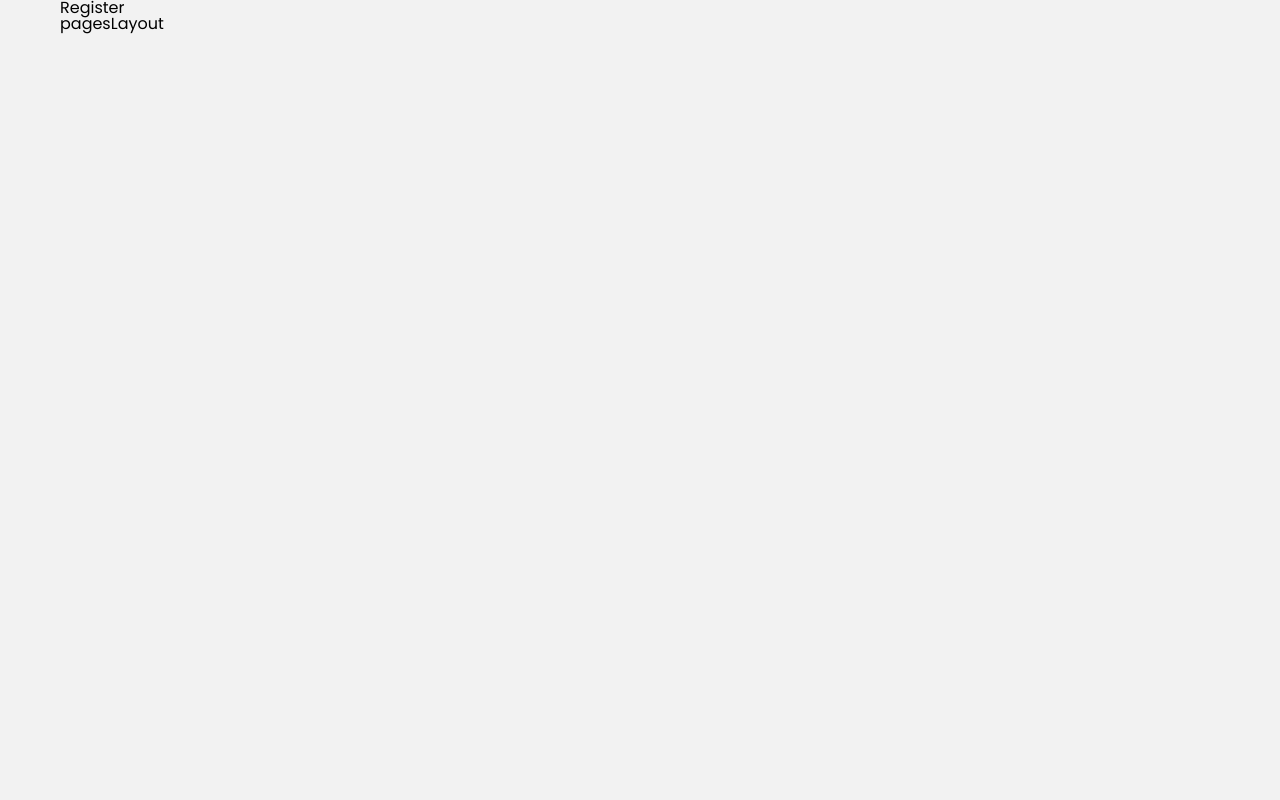
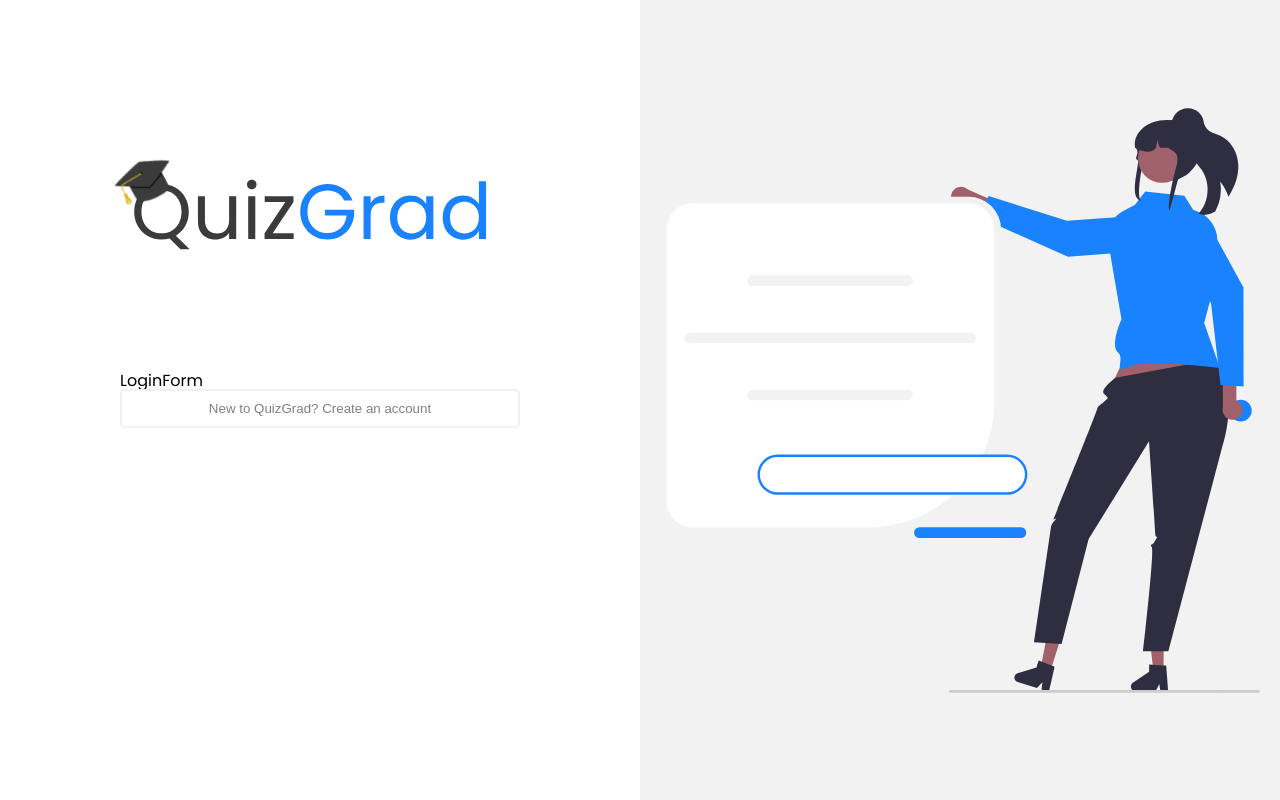
Before and after one commit to Evcadiy/quizgrad-nextjs, a Next.js app: page /register in a window 1280 px wide. Built offline with nearby package versions, Linux system fonts and the light colour scheme.

Commit message:
register page

```diff
--- a/package.json
+++ b/package.json
@@ -13,6 +13,7 @@
     "next": "14.1.1",
     "react": "^18",
     "react-dom": "^18",
+    "react-hook-form": "^7.51.0",
     "sass": "^1.71.1"
   },
   "devDependencies": {
--- /dev/null
+++ b/src/app/(auth-page)/register/page.tsx
@@ -0,0 +1,42 @@
+"use client";
+
+import LoginForm from "@/components/Forms/LoginForm/LoginForm";
+import RegisterForm from "@/components/Forms/RegisterForm/RegisterForm";
+import Image from "next/image";
+import React, { useState } from "react";
+
+import regImg from "@/assets/reg-image.svg";
+import logo from "@/assets/logo-full.svg";
+
+import "@/scss/register-page/register-page.scss";
+import "@/scss/register-page/register-page-media.scss";
+const Register: React.FC = () => {
+  const [isLogin, setIsLogin] = useState(true);
+
+  return (
+    <div>
+      <div className="left-half">
+        <section className="reg-section">
+          <Image className="logo-reg-img" alt={"Logo"} src={logo} />
+          {isLogin ? <LoginForm /> : <RegisterForm />}
+          <button className="switch" onClick={() => setIsLogin(!isLogin)}>
+            {isLogin
+              ? "New to QuizGrad? Create an account"
+              : "Already a member? Login"}
+          </button>
+        </section>
+      </div>
+      <div className="right-half">
+        <Image
+          width={600}
+          priority
+          className="reg-image"
+          src={regImg}
+          alt="RegImage"
+        />
+      </div>
+    </div>
+  );
+};
+
+export default Register;
--- a/src/app/(pages)/register/page.tsx
+++ /dev/null
@@ -1,7 +0,0 @@
-import React from "react";
-
-const Register = () => {
-  return <div>Register</div>;
-};
-
-export default Register;
--- a/src/app/layout.tsx
+++ b/src/app/layout.tsx
@@ -14,7 +14,7 @@ export default function RootLayout({
   return (
     <html lang="en">
       <body>
-        <div className="container">{children}</div>
+        <div>{children}</div>
       </body>
     </html>
   );
--- /dev/null
+++ b/src/components/Forms/LoginForm/LoginForm.tsx
@@ -0,0 +1,7 @@
+import React from "react";
+
+const LoginForm = () => {
+  return <div>LoginForm</div>;
+};
+
+export default LoginForm;
--- /dev/null
+++ b/src/components/Forms/RegisterForm/RegisterForm.tsx
@@ -0,0 +1,7 @@
+import React from "react";
+
+const RegisterForm = () => {
+  return <div>RegisterForm</div>;
+};
+
+export default RegisterForm;
--- a/src/components/Header/Header.tsx
+++ b/src/components/Header/Header.tsx
@@ -10,7 +10,7 @@ const Header = () => {
       <div className="header-content">
         <Image src={logo} alt="logo" className="logo" />
         <Link className="login-signup-button" href="/register">
-          Log in / Sign up
+          Login / Sign up
         </Link>
       </div>
     </div>
--- a/src/scss/main-page/main-page.scss
+++ b/src/scss/main-page/main-page.scss
@@ -2,6 +2,7 @@
 
 .main {
   display: flex;
+  padding: 0 20px;
   justify-content: center;
   gap: 20px;
   align-items: center;
--- a/src/scss/main.scss
+++ b/src/scss/main.scss
@@ -6,11 +6,3 @@ body {
   font-family: "Poppins", sans-serif;
   background-color: $light-gray;
 }
-
-.container {
-  max-width: 1200px;
-  margin: 0 auto;
-  padding: 0 20px;
-  box-sizing: border-box;
-  position: relative;
-}
--- /dev/null
+++ b/src/scss/register-page/register-page-media.scss
@@ -0,0 +1,10 @@
+@import "@/scss/common/variables";
+
+@media (max-width: $breakpoint_md) {
+  .left-half {
+    width: 100%;
+  }
+  .right-half {
+    display: none;
+  }
+}
--- /dev/null
+++ b/src/scss/register-page/register-page.scss
@@ -0,0 +1,61 @@
+@import "@/scss/common/variables";
+
+.left-half {
+  position: relative;
+  display: flex;
+  justify-content: center;
+  align-items: center;
+  width: 50%;
+  background-color: white;
+  float: left;
+  height: 100vh;
+  .reg-section {
+    display: flex;
+    flex-direction: column;
+    width: 400px;
+    padding: 0 20px;
+    .logo-reg-img {
+      position: absolute;
+      top: 150px;
+      left: 0;
+      width: 100%;
+      height: 100px;
+      min-height: 20px;
+    }
+  }
+}
+
+.switch {
+  background-color: #fff;
+  padding: 10px 0px;
+  color: gray;
+  border-radius: 5px;
+  border: 2px solid $light-gray;
+  cursor: pointer;
+  transition: color 0.3s ease, border 0.3s ease;
+  @media (hover: hover) {
+    &:hover {
+      color: $main-blue;
+      border: 2px solid $main-blue;
+    }
+  }
+  @media (hover: none) {
+    .switch:active {
+      color: $main-blue;
+      border: 2px solid $main-blue;
+    }
+  }
+}
+
+.right-half {
+  display: flex;
+  justify-content: center;
+  align-items: center;
+  width: 50%;
+  float: left;
+  height: 100vh;
+  .reg-image {
+    padding: 0 20px;
+    min-width: 200px;
+  }
+}
```
Also changed, not shown: 1 other file (tests, documents, lock files or other folders).
